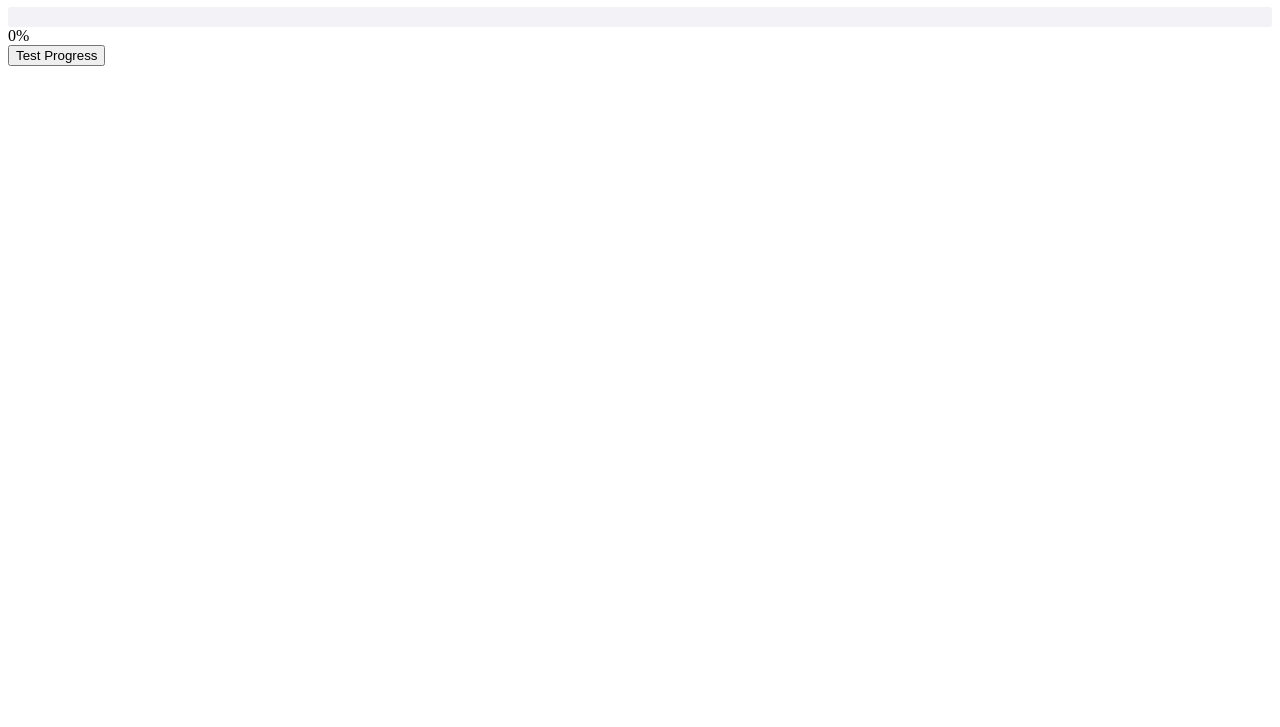
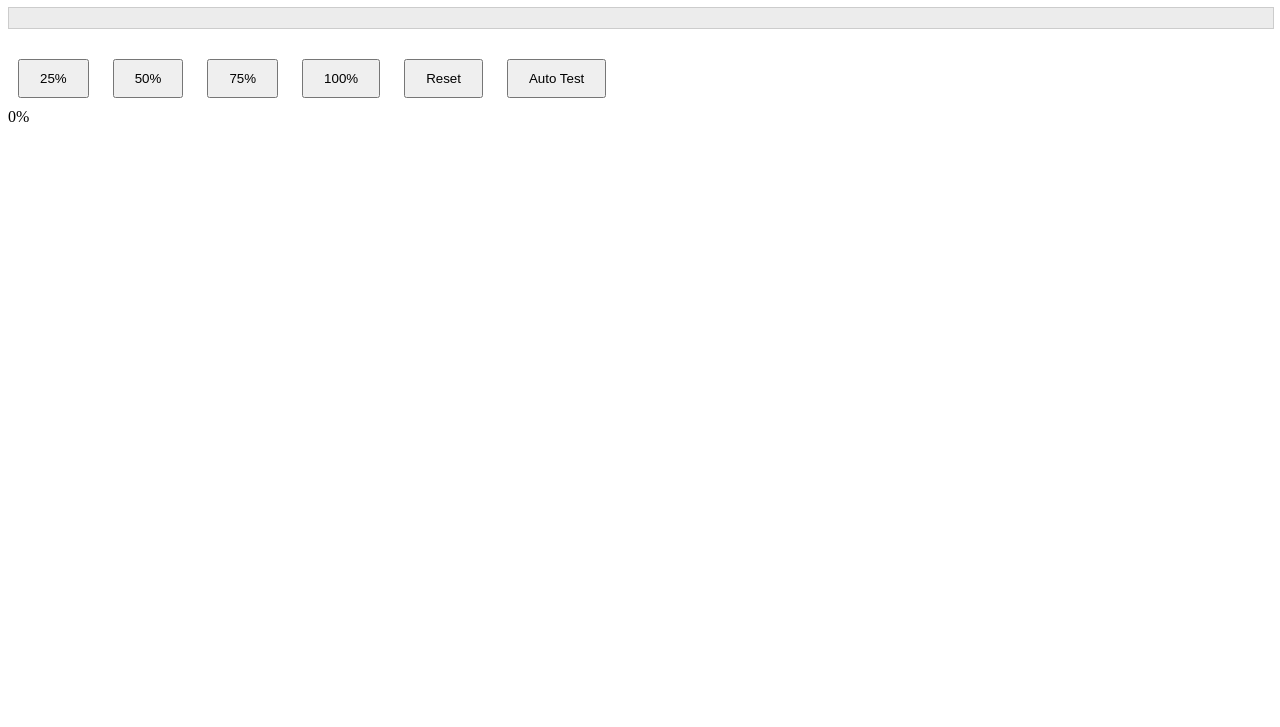
Before and after one commit to DGC-GH/puntWork, a plain HTML site: page test_progress_bar.html in a window 1280 px wide. Shown: the part 73-800 px from the top of the page. Drawn offline with nearby package versions, Linux system fonts and the light colour scheme.

Commit message:
Refactor progress bar implementation to use segment-based approach for improved visibility and reset functionality

```diff
--- a/test_progress_bar.html
+++ b/test_progress_bar.html
@@ -3,43 +3,80 @@
 <head>
     <title>Progress Bar Test</title>
     <style>
-        .puntwork-progress {
+        .progress-container {
             width: 100%;
             height: 20px;
-            background-color: #f2f2f7;
-            border-radius: 3px;
-            overflow: hidden;
+            background-color: #f0f0f0;
+            border: 1px solid #ccc;
+            display: flex;
+            margin: 20px 0;
         }
-        .puntwork-progress__bar {
-            height: 100%;
-            background-color: #007aff;
-            border-radius: 3px;
-            width: 0%;
-            transition: width 0.3s ease;
+        .progress-segment {
+            flex: 1;
+            background-color: #e0e0e0;
+            opacity: 0.3;
+            transition: all 0.3s ease;
+        }
+        button {
+            margin: 10px;
+            padding: 10px 20px;
         }
     </style>
 </head>
 <body>
-    <h1>Progress Bar Test</h1>
-    <div class="puntwork-progress">
-        <div id="progress-bar" class="puntwork-progress__bar"></div>
+    <h1>Progress Bar Test - Segment Based</h1>
+    <div class="progress-container" id="progress-bar">
+        <!-- 100 progress segments -->
+        <script>
+            for (let i = 1; i <= 100; i++) {
+                document.write('<div class="progress-segment" data-percent="' + i + '"></div>');
+            }
+        </script>
+    </div>
+    <div>
+        <button onclick="setProgress(25)">25%</button>
+        <button onclick="setProgress(50)">50%</button>
+        <button onclick="setProgress(75)">75%</button>
+        <button onclick="setProgress(100)">100%</button>
+        <button onclick="resetProgress()">Reset</button>
+        <button onclick="testProgress()">Auto Test</button>
     </div>
     <div id="progress-percent">0%</div>
-    <button onclick="testProgress()">Test Progress</button>
 
     <script src="https://code.jquery.com/jquery-3.6.0.min.js"></script>
     <script>
+        function setProgress(percent) {
+            $('.progress-segment').each(function(index) {
+                var segmentPercent = index + 1; // 1-based (1-100)
+                if (segmentPercent <= percent) {
+                    $(this).css({
+                        'background-color': '#007aff',
+                        'opacity': '1'
+                    });
+                } else {
+                    $(this).css({
+                        'background-color': '#e0e0e0',
+                        'opacity': '0.3'
+                    });
+                }
+            });
+            $('#progress-percent').text(percent + '%');
+        }
+
+        function resetProgress() {
+            $('.progress-segment').css({
+                'background-color': '#e0e0e0',
+                'opacity': '0.3'
+            });
+            $('#progress-percent').text('0%');
+        }
+
         function testProgress() {
             // Simulate progress updates
             let percent = 0;
             const interval = setInterval(() => {
                 percent += 10;
-                $('#progress-bar').css({
-                    width: percent + '%',
-                    backgroundColor: percent >= 100 ? '#34c759' : '#007aff',
-                    transition: 'width 0.3s ease'
-                });
-                $('#progress-percent').text(percent + '%');
+                setProgress(percent);
 
                 if (percent >= 100) {
                     clearInterval(interval);
```
Also changed, not shown: assets/js/job-import-ui.js (+19 -9 lines).
